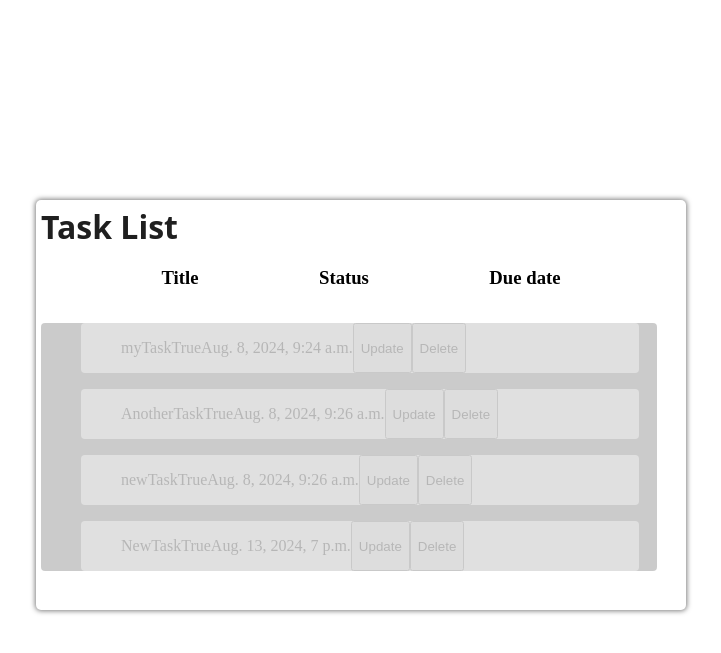
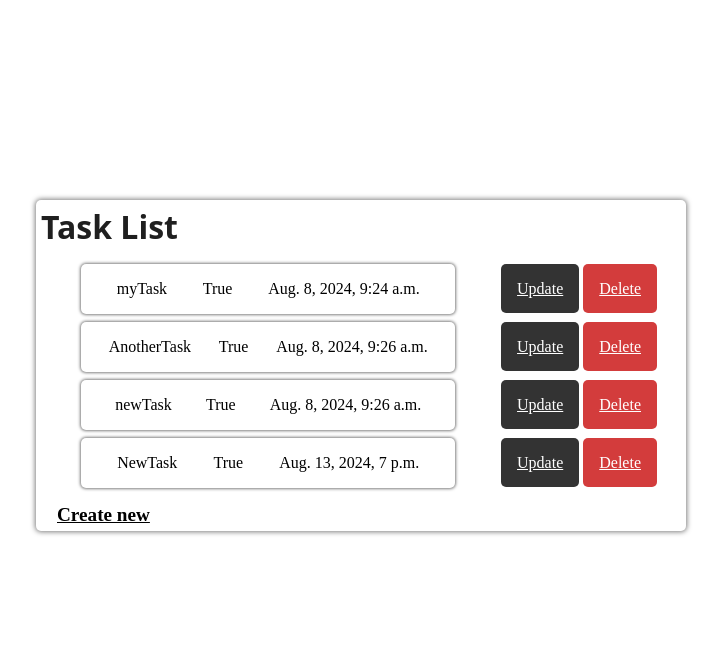
Before and after one commit to HoluwatobiHarbolanle/DJANGO, a Django app: page /task_list in a window 1280 px wide. Shown: the top 653 px of the page, without its empty margins (279-1000 px from the left). Run offline with Django 5.2, Linux system fonts and the light colour scheme; data comes from the database, SQL or seed files in the repository; both versions use the stored data as it was after the commit.

Commit message:
create, update, delete functions

```diff
--- a/todo_list/templates/task_list.html
+++ b/todo_list/templates/task_list.html
@@ -7,40 +7,61 @@
     <style>
         main{
             width: 50vw;
-            height: 50vh;
+            max-height: max-content;
             margin: auto;
             margin-top: 25vh;
             box-shadow: 0 0 5px 1px rgba(0, 0, 0, 0.5);
             border-radius: 5px;
             padding: 5px
         }
-        ul{
-            /* grid-row: 1 0; */
-            background-color: grey;
-            opacity: 0.4;
-            border-radius: 4px;
+        .first-ul{
             list-style: none;
             width: 90%;
-            padding: rem;
         }
         .second-ul{
+            /* box-shadow: 0 0 3px 1px rgb(151, 149, 149); */
+            border-radius: 5px;
             display: flex;
             flex-wrap: wrap;
-            background-color: rgba(255, 255, 255);
-            margin-bottom: 1rem;
+            align-items: center;
+            justify-content: space-between;
+            margin-bottom: 0.5rem;
+            /* gap: 3rem; */
+            padding-inline-start: 0;
+        }
+        #update, #delete{
+            /* flex-basis: 45%; */
         }
         li{
-            display: flex;
-            /* justify-content: space-evenly; */
-            align-items: center;
-        }
-        div{
+            /* background-color: rgb(221, 215, 215); */
+            border-radius: 5px;
+            box-shadow: 0 0 3px 1px rgba(0, 0, 0, 0.5);
+            width: 65%;
             display: flex;
             align-items: center;
-            /* padding-left: -1rem; */
+            /* gap: 2rem; */
             justify-content: space-evenly;
         }
-
+        .update{
+            background-color: rgba(0, 0, 0, 0.8);
+            color: white;
+            border-radius: 5px;
+            padding: 1rem 1rem;
+        }
+        .delete{
+            background-color: rgb(201, 12, 12, 0.8);
+            color: white;
+            border-radius: 5px;
+            padding: 1rem 1rem;
+        }
+        .create{
+            color: black;
+            font-size: larger;
+            font-weight: bold;
+            text-align: center;
+            border-radius: 5px;
+            padding: 1rem 1rem;
+        }
         h1{
             color: rgb(31, 31, 31);
             font-family: system-ui, -apple-system, BlinkMacSystemFont, 'Segoe UI', Roboto, Oxygen, Ubuntu, Cantarell, 'Open Sans', 'Helvetica Neue', sans-serif;
@@ -52,12 +73,7 @@
 <body>
     <main>
         <h1>Task List</h1>
-        <div>
-            <h3>Title</h3>
-            <h3>Status</h3>
-            <h3>Due date</h3>
-        </div>
-        <ul>
+        <ul class="first-ul">
             {%for task in tasks %}
             <ul class="second-ul">
             <li>
@@ -65,11 +81,14 @@
                 <p class="task2">{{task.complete}}</p>
                 <p class="task3">{{task.due_date}}</p>
             </li>
-            <button>Update</button>
-            <button>Delete</button>
+            <div>
+                <a href="{% url 'update_task' task.id %}" class="update">Update</a>
+                <a href="{% url 'delete_task' task.id %}" class="delete">Delete</a>
+            </div>
             </ul>
             {% endfor %}
         </ul>
+        <a href="{% url 'create_task' %}" class="create">Create new</a>
     </main>
 </body>
 </html>
--- a/todo_list/todo_app/urls.py
+++ b/todo_list/todo_app/urls.py
@@ -3,5 +3,8 @@ from . import views
 
 urlpatterns = [
     path('',views.index, name='index'),
-    path('task_list', views.task_lists, name='task')
+    path('task_list', views.task_lists, name='task_list'),
+    path('create_task', views.create_new, name='create_task'),
+    path('update_task/<int:task_id>', views.update_task, name='update_task'),
+    path('delete_task/<int:task_id>', views.delete_task, name='delete_task')
 ]
--- a/todo_list/todo_app/views.py
+++ b/todo_list/todo_app/views.py
@@ -9,3 +9,36 @@ def task_lists(request):
     tasks = Task.objects.all()
 
     return render(request, "task_list.html", {"tasks": tasks})
+
+def create_new(request):
+    if request.method == 'POST':
+        task = Task(
+            title = request.POST.get('title'),
+            complete = request.POST.get('status', 'off') == 'on',
+            due_date = request.POST.get('datetime')
+        )
+        task.save()
+        return redirect('task_list')
+    return render(request, 'create-task.html')
+
+def update_task(request, task_id):
+    task = Task.objects.get(id= task_id)
+    if request.method == 'POST':
+        task.title = request.POST.get('title'),
+        task.complete = request.POST.get('status'),
+        task.due_date = request.POST.get('datetime')
+        # task.complete = complete
+        if 'status' in request.POST:
+            task.complete = True
+        else:
+            task.complete = False
+        print(task.complete)
+        task.save()
+        return redirect('task_list')
+    return render(request, 'update_task.html', {'task': task})
+
+def delete_task(request, task_id):
+    task = Task.objects.get(id = task_id)
+    task.delete()
+    return redirect('task_list')
+    # return render(request, 'task_list.html')
```
Also changed, not shown: todo_list/templates/create-task.html (+11 -4 lines), todo_list/templates/update_task.html (added, +17 -0 lines), todo_list/db.sqlite3.
